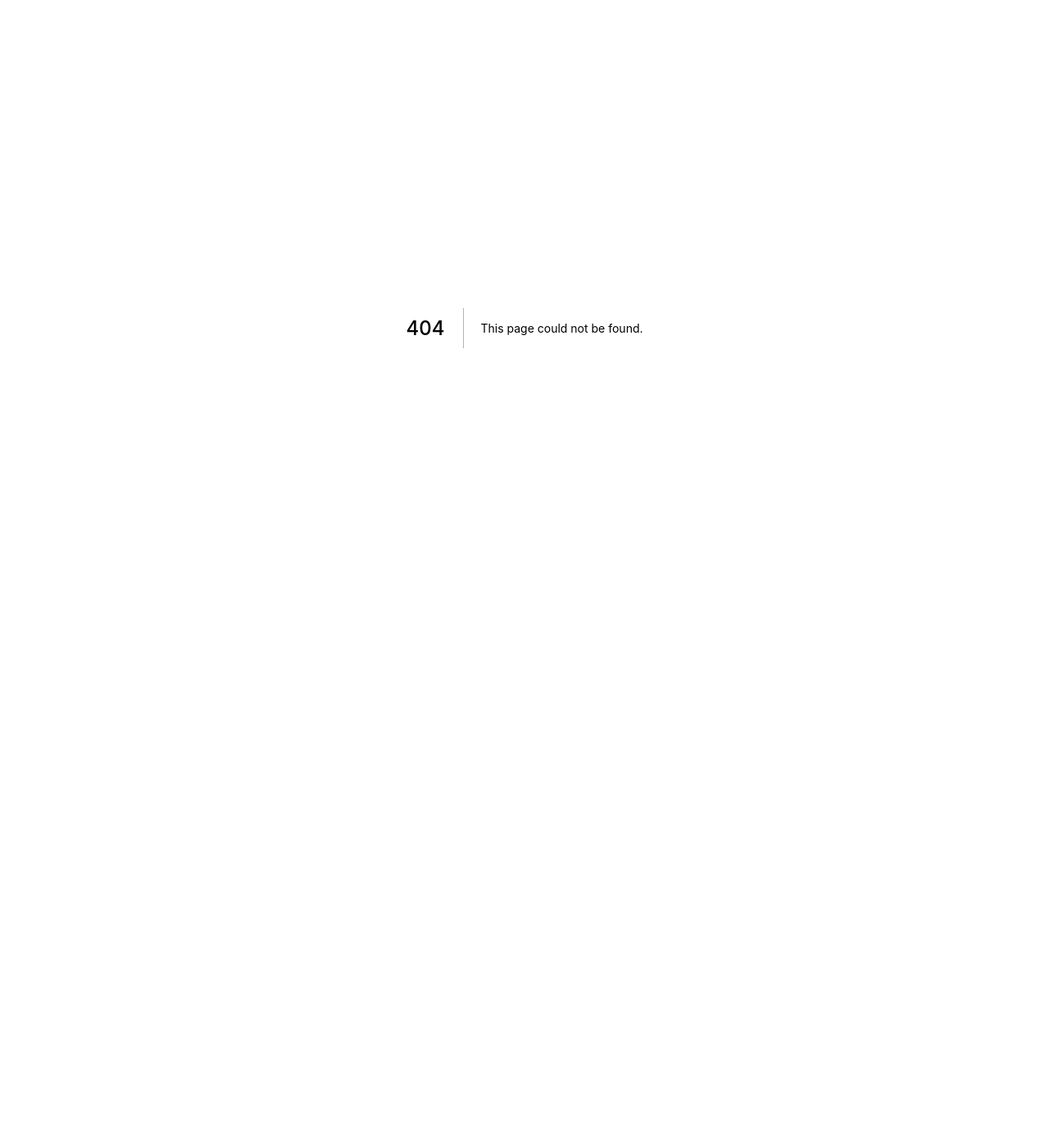
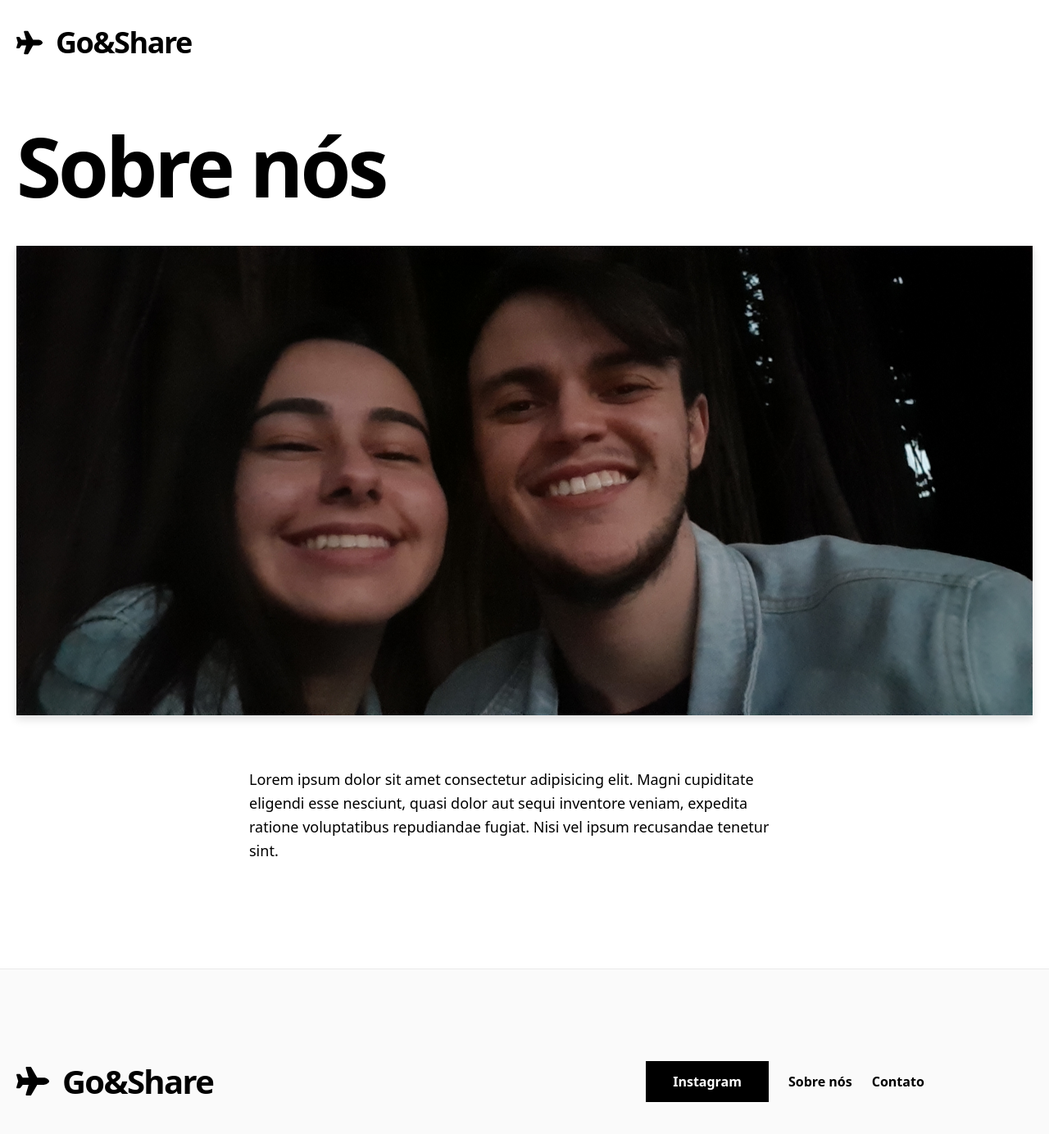
Before and after one commit to otaviothor/app-blog-nextjs, a Next.js app: page /about-us in a window 1280 px wide. Before the commit this address had no page. Shown: the top 1384 px of the page at 82% size. Before the commit the page ends 800 px from the top, so only its background shows below. Built offline with nearby package versions, Linux system fonts and the light colour scheme.

Commit message:
feat(about-us.tsx): add page

```diff
--- a/components/footer.tsx
+++ b/components/footer.tsx
@@ -23,6 +23,12 @@ const Footer = () => {
               Instagram
             </a>
             <a
+              href={`/about-us`}
+              className="mx-3 my-3 font-bold hover:underline"
+            >
+              Sobre nós
+            </a>
+            <a
               href={`mailto:${CONTACT}`}
               target="_blank"
               className="mx-3 my-3 font-bold hover:underline"
--- /dev/null
+++ b/pages/about-us.tsx
@@ -0,0 +1,80 @@
+import Container from "../components/container";
+import PostBody from "../components/post-body";
+import Header from "../components/header";
+import Layout from "../components/layout";
+import Head from "next/head";
+import { BLOG_NAME } from "../lib/constants";
+import PostTitle from "../components/post-title";
+import CoverImage from "../components/cover-image";
+
+const AboutUs = () => {
+  return (
+    <Layout>
+      <Container>
+        <Header />
+        <article className="mb-32">
+          <Head>
+            <title>Sobre nós | {BLOG_NAME}</title>
+          </Head>
+          <PostTitle>Sobre nós</PostTitle>
+          <div className="mb-8 md:mb-16 sm:mx-0 flex justify-center">
+            <CoverImage title={`Página sobre nós`} src={`/assets/blog/content/about-us.jpg`} />
+          </div>
+          <PostBody
+            content={`
+              Lorem ipsum dolor sit amet consectetur adipisicing elit. Magni
+              cupiditate eligendi esse nesciunt, quasi dolor aut sequi inventore
+              veniam, expedita ratione voluptatibus repudiandae fugiat. Nisi vel
+              ipsum recusandae tenetur sint.
+            `}
+          />
+        </article>
+      </Container>
+    </Layout>
+  );
+};
+
+export default AboutUs;
+
+// type Params = {
+//   params: {
+//     slug: string;
+//   };
+// };
+
+// export async function getStaticProps({ params }: Params) {
+//   const post = getPostBySlug(params.slug, [
+//     "title",
+//     "date",
+//     "slug",
+//     "author",
+//     "content",
+//     "ogImage",
+//     "coverImage",
+//   ]);
+//   const content = await markdownToHtml(post.content || "");
+
+//   return {
+//     props: {
+//       post: {
+//         ...post,
+//         content,
+//       },
+//     },
+//   };
+// }
+
+// export async function getStaticPaths() {
+//   const posts = getAllPosts(["slug"]);
+
+//   return {
+//     paths: posts.map((post) => {
+//       return {
+//         params: {
+//           slug: post.slug,
+//         },
+//       };
+//     }),
+//     fallback: false,
+//   };
+// }
```
